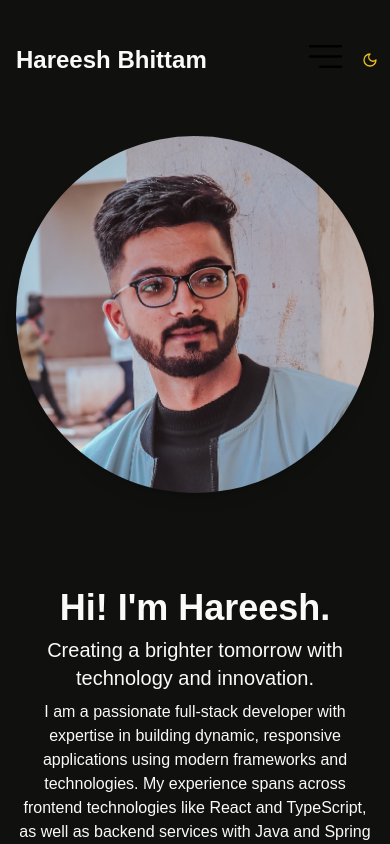
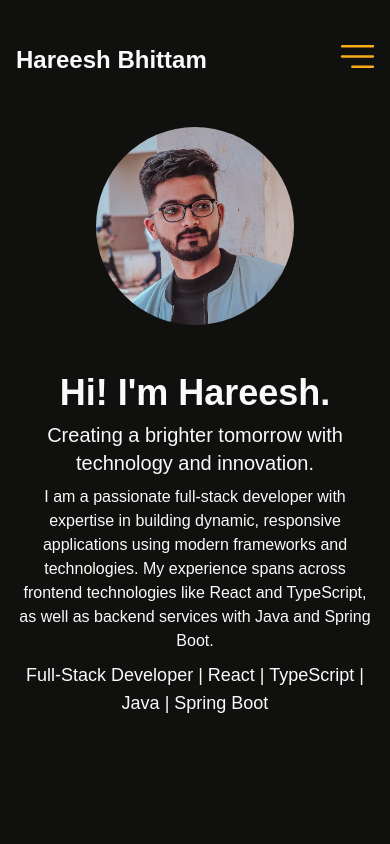
Before and after one commit to Hareesh108/me.github.io, a Next.js app: page / in a window 390 px wide. Shown: the top 844 px of the page. Built offline with nearby package versions, Linux system fonts and the light colour scheme.

Commit message:
Handled home screen and responsive design

```diff
--- a/components/landing-page/index.tsx
+++ b/components/landing-page/index.tsx
@@ -3,14 +3,14 @@ import Image from "next/image";
 
 export default function LandingPage() {
   return (
-    <div className="grid grid-cols-1 md:grid-cols-2 gap-12 items-center justify-center min-h-screen max-w-screen-xl mx-auto mt-28 md:mt-0">
-      <div className="relative flex justify-center mx-4 lg:mx-auto">
+    <div className="flex flex-col md:grid md:grid-cols-2 gap-12 items-center justify-center min-h-screen max-w-screen-xl mx-auto">
+      <div className="relative flex justify-center mx-24 sm:mx-32 md:mx-auto">
         <Image
           src="/profile/harsh01.jpg"
           alt="Profile Picture"
           width={500}
           height={500}
-          className="rounded-full border-primary shadow-lg "
+          className="rounded-full border-primary shadow-transparent"
         />
       </div>
       <div className="flex flex-col gap-2  md:items-start mx-4 lg:mx-auto">
--- a/components/ui/main-nav.tsx
+++ b/components/ui/main-nav.tsx
@@ -68,8 +68,8 @@ const MainNav = () => {
 
       <NavigationMenu>
         <div className="hidden md:block">
+          {/* Above medium size */}
           <NavigationMenuList>
-            {/* Above medium size */}
             {mainLink.map(({ name, link }) => (
               <NavigationMenuItem key={name + link}>
                 <Link href={link} legacyBehavior passHref>
@@ -87,16 +87,17 @@ const MainNav = () => {
             ))}
           </NavigationMenuList>
         </div>
+
         {/* Below medium size */}
         <div className="md:hidden">
           <Sheet>
-            <SheetTrigger>
+            <SheetTrigger className="mr-4">
               <Image
                 src="/assets/navbar.svg"
                 width={41}
                 height={41}
                 alt="navbar logo"
-                className="hover-cursor-pointer"
+                className="hover:cursor-pointer"
               />
             </SheetTrigger>
             <SheetContent>
@@ -122,7 +123,9 @@ const MainNav = () => {
           </Sheet>
         </div>
       </NavigationMenu>
-      <ThemeToggle />
+      <div className="hidden md:block">
+        <ThemeToggle />
+      </div>
     </div>
   );
 };
```
Also changed, not shown: public/assets/navbar.svg.
